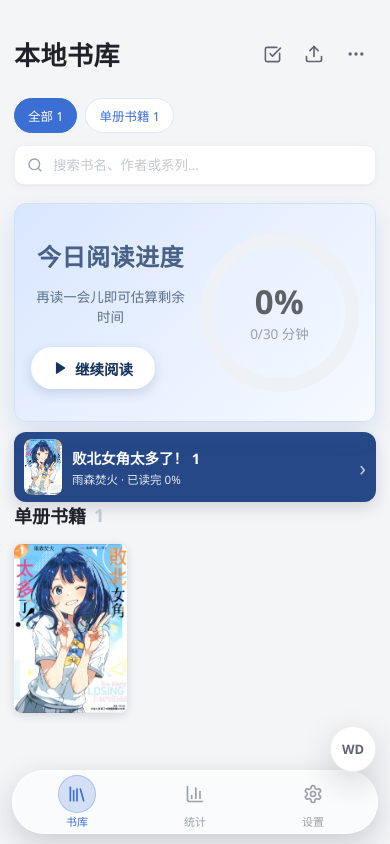
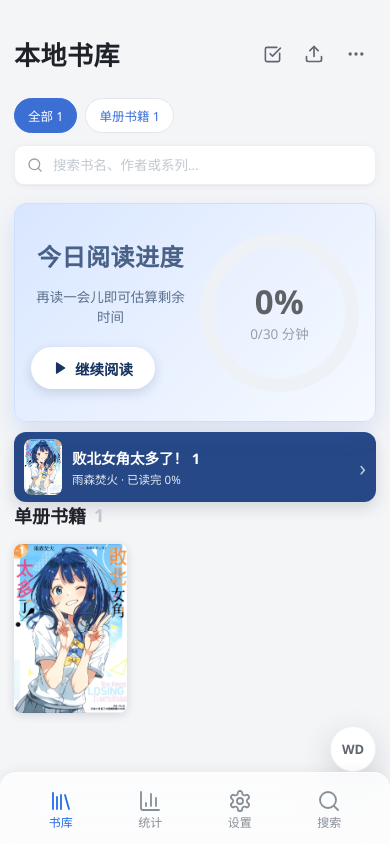
Before and after one commit to S1nguLArityyyy/dsh-reader-mobile, a React (Vite) app: page / in a window 390 px wide. Built offline with nearby package versions, Linux system fonts and the light colour scheme; what @capacitor/core would draw is missing.

Commit message:
v0.5.0：按规格重做底部导航 BottomGlassTabBar（全宽贴底+顶部 16px 圆角+72px 高、毛玻璃 blur(20px)、4 tab 书库/统计/设置/搜索、24px 线性图标、颜色 0.25s 过渡、点击 0.95 缩放、选中光晕扩散动效；移除标签 tab 与横向拖动那套）

```diff
--- a/package.json
+++ b/package.json
@@ -1,7 +1,7 @@
 {
   "name": "dsh-reader-mobile",
   "productName": "Dsh Reader",
-  "version": "0.4.5",
+  "version": "0.5.0",
   "private": true,
   "description": "Dsh Reader 手机端（安卓 APK，Capacitor）",
   "type": "module",
--- a/src/App.tsx
+++ b/src/App.tsx
@@ -1,5 +1,5 @@
 import { useEffect, useRef, useState, type CSSProperties, type ReactNode } from 'react'
-import { BarChart3, Library, Settings as SettingsIcon, Upload } from 'lucide-react'
+import { BarChart3, Library, Search, Settings as SettingsIcon, Upload } from 'lucide-react'
 import { useApp, type Route } from './store/app'
 import { Sidebar } from './components/Sidebar'
 import { ConflictModal, SyncStatusModal } from './components/SyncModals'
@@ -23,75 +23,58 @@ function PageBody({ route }: { route: Route }) {
  * 手机端的底部导航（桌面端由 CSS 隐藏）。
  * 桌面用左侧边栏，屏宽 ≤768px 时侧边栏让位给这个，系列筛选改到书库页顶部的横向胶囊。
  */
-function MobileNav() {
+/**
+ * 底部毛玻璃导航 BottomGlassTabBar
+ *
+ * 规格：全宽 fixed 贴底 + 顶部两角 16px 圆角 + 72px 高（底部再叠加安全区）、
+ * 4 个 tab：书库 → 统计 → 设置 → 搜索（原「标签」已移除）。
+ * 毛玻璃：rgba(255,255,255,0.72) + blur(20px) + 顶部高光描边 + 微弱上浮阴影。
+ *
+ * 注：本地书库没有独立的搜索页，所以「搜索」是一个动作 tab —— 切到书库并把焦点打进搜索框。
+ * 之前那套"横向拖动切换 tab"按新规格去掉了（它在本机 WebView 里也一直没生效）。
+ */
+function BottomGlassTabBar() {
   const route = useApp((s) => s.route)
   const go = useApp((s) => s.go)
-  const items: Array<{ key: Route; label: string; icon: ReactNode }> = [
-    { key: 'library', label: '书库', icon: <Library size={20} /> },
-    { key: 'stats', label: '统计', icon: <BarChart3 size={20} /> },
-    { key: 'settings', label: '设置', icon: <SettingsIcon size={20} /> }
+  const tabs: Array<{ key: Route; label: string; icon: ReactNode }> = [
+    { key: 'library', label: '书库', icon: <Library size={24} /> },
+    { key: 'stats', label: '统计', icon: <BarChart3 size={24} /> },
+    { key: 'settings', label: '设置', icon: <SettingsIcon size={24} /> }
   ]
-  const activeIndex = Math.max(
-    0,
-    items.findIndex((item) => item.key === route)
-  )
-  const drag = useRef<{ x: number; index: number; moved: boolean } | null>(null)
-  // 拖动结束后浏览器还会补一次 click：用它把那次 click 吞掉，否则会"滑一下跳两格"
-  const swallowClick = useRef(false)
+
+  const openSearch = (): void => {
+    go('library')
+    // 等书库页挂载完成再聚焦（没有独立搜索页，搜索 tab 的语义就是"打开搜索框"）
+    window.setTimeout(() => {
+      const input = document.querySelector<HTMLInputElement>(
+        '.search-input, input[type="search"], .page input'
+      )
+      input?.focus()
+    }, 80)
+  }
 
   return (
-    <nav
-      className="mobile-nav"
-      onTouchStart={(e) => {
-        const touch = e.touches[0]
-        if (touch) drag.current = { x: touch.clientX, index: activeIndex, moved: false }
-      }}
-      onTouchMove={(e) => {
-        const touch = e.touches[0]
-        if (!drag.current || !touch) return
-        if (Math.abs(touch.clientX - drag.current.x) > 10) drag.current.moved = true
-        // 注意：React 的 touchmove 监听是 passive 的，preventDefault 无效，
-        // 横向手势的默认行为由 CSS 的 touch-action: none 屏蔽
-      }}
-      onTouchEnd={(e) => {
-        const start = drag.current
-        drag.current = null
-        if (!start) return
-        const touch = e.changedTouches[0]
-        if (!touch) return
-        const dx = touch.clientX - start.x
-        // 拖动超过一个手指宽度才切选项卡
-        if (Math.abs(dx) < 40) return
-        swallowClick.current = true
-        const next = start.index + (dx < 0 ? 1 : -1)
-        const target = items[Math.max(0, Math.min(items.length - 1, next))]
-        if (target) go(target.key)
-      }}
-    >
-      {items.map((item) => (
+    <nav className="glass-tabbar">
+      {tabs.map((tab) => (
         <button
-          key={item.key}
-          className={`mobile-nav-item${route === item.key ? ' active' : ''}`}
-          onClick={() => {
-            if (swallowClick.current) {
-              swallowClick.current = false
-              return
-            }
-            go(item.key)
-          }}
+          key={tab.key}
+          className={`glass-tab${route === tab.key ? ' active' : ''}`}
+          onClick={() => go(tab.key)}
         >
-          {/*
-            选中圆点**包在图标里**：圆心与图标同心，位置由 CSS 决定。
-            之前用百分比/固定 top 手算坐标，浏览器里对得上、安卓上就偏（字体度量不同），
-            连着踩了两轮，改成嵌套就再也不会偏了。
-          */}
-          <span className="mobile-nav-icon">
-            {route === item.key ? <span className="mobile-nav-dot" /> : null}
-            {item.icon}
+          <span className="glass-tab-icon">
+            {/* key={route} 让光晕在每次切换时重新挂载，动画就会重新播一遍 */}
+            {route === tab.key ? <span key={route} className="glass-tab-halo" /> : null}
+            {tab.icon}
           </span>
-          <span>{item.label}</span>
+          <span className="glass-tab-label">{tab.label}</span>
         </button>
       ))}
+      <button className="glass-tab" onClick={openSearch}>
+        <span className="glass-tab-icon">
+          <Search size={24} />
+        </span>
+        <span className="glass-tab-label">搜索</span>
+      </button>
     </nav>
   )
 }
@@ -207,7 +190,7 @@ export default function App() {
       </div>
 
       {/* 底部导航放在 .app 外面：固定在视口上，不受页面容器的影响 */}
-      <MobileNav />
+      <BottomGlassTabBar />
 
       {dragging ? (
         <div className="drop-overlay">
--- a/src/styles/app.css
+++ b/src/styles/app.css
@@ -2827,6 +2827,123 @@
     font-size: 13.5px;
   }
 
+  /* ================= 底部毛玻璃导航 BottomGlassTabBar =================
+     规格：全宽 fixed 贴底、顶部两角 16px 圆角、72px 高 + 安全区、
+     毛玻璃 rgba(255,255,255,.72) + blur(20px)、顶部高光描边、微弱上浮阴影。
+     （旧的 .mobile-nav* 规则已废弃不再使用，保留在文件里不影响渲染） */
+  .glass-tabbar {
+    position: fixed;
+    left: 0;
+    right: 0;
+    bottom: 0;
+    width: 100vw;
+    z-index: 99;
+    display: flex;
+    justify-content: space-around;
+    align-items: center;
+    height: calc(72px + env(safe-area-inset-bottom, 0px));
+    padding: 10px 16px calc(10px + env(safe-area-inset-bottom, 0px));
+    border-radius: 16px 16px 0 0;
+    border-top: 1px solid rgba(255, 255, 255, 0.8);
+    background: rgba(255, 255, 255, 0.72);
+    backdrop-filter: blur(20px) saturate(160%);
+    -webkit-backdrop-filter: blur(20px) saturate(160%);
+    box-shadow: 0 -2px 12px rgba(0, 0, 0, 0.05);
+  }
+
+  [data-theme='dark'] .glass-tabbar {
+    background: rgba(26, 29, 34, 0.72);
+    border-top-color: rgba(255, 255, 255, 0.1);
+    box-shadow: 0 -2px 12px rgba(0, 0, 0, 0.35);
+  }
+
+  .glass-tab {
+    flex: 1 1 0;
+    min-width: 0;
+    display: flex;
+    flex-direction: column;
+    align-items: center;
+    justify-content: center;
+    gap: 4px;
+    border: none;
+    background: transparent;
+    color: #868e96;
+    font-family: inherit;
+    font-size: 12px;
+    line-height: 1;
+    cursor: pointer;
+    transition: color 0.25s ease, transform 0.2s ease;
+    -webkit-tap-highlight-color: transparent;
+  }
+
+  .glass-tab.active {
+    color: #226be8;
+  }
+
+  /* 点击反馈：轻微缩小回弹 */
+  .glass-tab:active {
+    transform: scale(0.95);
+  }
+
+  .glass-tab-icon {
+    position: relative;
+    display: flex;
+    align-items: center;
+    justify-content: center;
+    width: 24px;
+    height: 24px;
+  }
+
+  .glass-tab-icon svg {
+    width: 24px;
+    height: 24px;
+    /* 线性图标，不填充 */
+    fill: none;
+    stroke-width: 1.8;
+  }
+
+  .glass-tab-label {
+    font-size: 12px;
+  }
+
+  /* 选中光晕：主色低透明度的柔和圆形扩散，浮现后消失，不闪烁 */
+  .glass-tab-halo {
+    position: absolute;
+    left: 50%;
+    top: 50%;
+    width: 48px;
+    height: 48px;
+    margin: -24px 0 0 -24px;
+    border-radius: 50%;
+    background: radial-gradient(
+      circle,
+      rgba(34, 107, 232, 0.22) 0%,
+      rgba(34, 107, 232, 0.1) 45%,
+      rgba(34, 107, 232, 0) 72%
+    );
+    animation: glass-halo 0.6s ease-out both;
+    pointer-events: none;
+  }
+
+  @keyframes glass-halo {
+    from {
+      transform: scale(0.5);
+      opacity: 0;
+    }
+    45% {
+      opacity: 1;
+    }
+    to {
+      transform: scale(1.4);
+      opacity: 0;
+    }
+  }
+
+  /* 底部要给新导航留位置（72px + 安全区） */
+  .page {
+    padding-bottom: calc(92px + env(safe-area-inset-bottom, 0px));
+  }
+
   /* ---------- 书架：一行两三本 ---------- */
   .book-grid {
     grid-template-columns: repeat(auto-fill, minmax(96px, 1fr));
```
Also changed, not shown: 2 other files (tests, documents, lock files or other folders).
